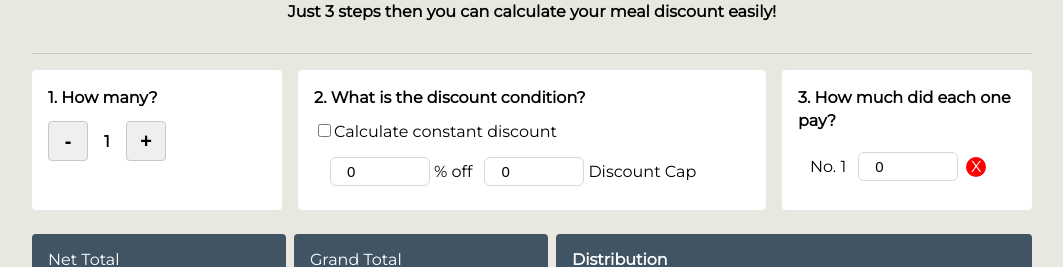
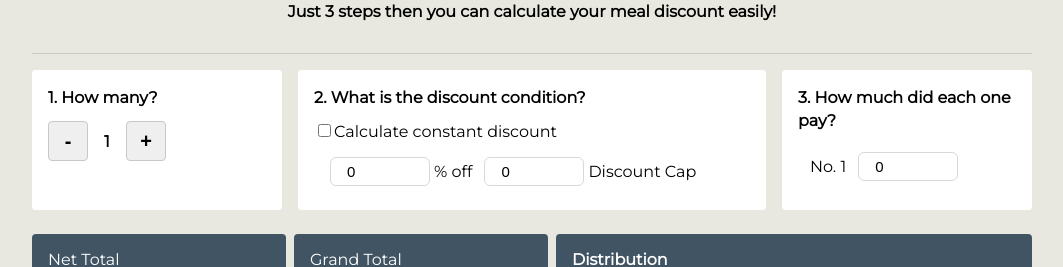
Before and after one commit to astider/betsu-betsu, a React (Create React App) app: page / in a window 1280 px wide. Shown: the part 141-408 px from the top of the page, without its empty margins (108-1171 px from the left). Built offline with nearby package versions, Linux system fonts and the light colour scheme.

Commit message:
Separate component + Remove X button

```diff
--- a/src/App.tsx
+++ b/src/App.tsx
@@ -3,8 +3,10 @@ import styled from 'styled-components';
 
 import Title from './components/Title';
 import Counter from './components/Counter';
+import DiscountCondition from './components/Step/DiscountCondition';
 import useMemberList from './hooks/use-member-list';
 import useDiscount from './hooks/use-discount';
+import PayList from './components/Step/PayList';
 
 const Container = styled.div`
   max-width: 1000px;
@@ -12,69 +14,6 @@ const Container = styled.div`
   @media(max-width: 768px) {
     padding: 0 5%;
   }
-`;
-
-const Input = styled.input`
-  border-radius: 6px;
-  border: 1px solid #d8d8d8;
-  padding: 5px 16px;
-  font-size: 15px;
-  outline: none;
-  box-sizing: border-box;
-  width: 100px;
-  margin-left: 8px;
-  @media (max-width: 768px) {
-    width: 60%;
-  }
-`;
-
-const DCInput = styled(Input)`
-  width: 100px;
-  @media (max-width: 768px) {
-    width: 80px;
-  }
-`;
-
-const RowText = styled.div`
-  margin: auto 4px;
-  text-align: center;
-  @media (max-width: 768px) {
-    font-size: 14px;
-  }
-`;
-
-const FlexRow = styled.div`
-  display: flex;
-  padding: 8px;
-  @media (max-width: 768px) {
-    padding: 8px 0;
-  }
-  // -webkit-transition: 1s ease-in-out;
-  // -moz-transition: 1s ease-in-out;
-  // -o-transition: 1s ease-in-out;
-  // transition: 1s ease-in-out;
-`;
-
-const CheckBoxDiv = styled.div`
-  cursor: pointer;
-  margin-bottom: 8px;
-`;
-
-const DelButton = styled.div`
-  margin: auto;
-  margin-left: 8px;
-  border-radius: 50%;
-  display: flex;
-  align-items: center;
-  cursor: pointer;
-  background-color: red;
-  width: 20px;
-  height: 20px;
-`;
-
-const Text = styled.p`
-  color: white;
-  margin: 0 auto;
 `;
 
 const Row = styled.div`
@@ -184,26 +123,20 @@ const App = () => {
         </StepColumn>
         <StepColumn>
           <StepTitle>2. What is the discount condition?</StepTitle>
-          <CheckBoxDiv onClick={toggleConstantDiscount}>
-            <input type="checkbox" checked={isConstantDiscount} />
-            Calculate constant discount
-          </CheckBoxDiv>
-          <FlexRow>
-            <DCInput value={discount.rate} onChange={(e) => setDiscount('rate', e.target.value)} disabled={isConstantDiscount} />
-            <RowText> % off</RowText>
-            <DCInput value={discount.cap} onChange={(e) => setDiscount('cap', e.target.value)} />
-            <RowText> {isConstantDiscount ? 'Discount' : 'Discount Cap'}</RowText>
-          </FlexRow>
+          <DiscountCondition
+            toggleConstantDiscount={toggleConstantDiscount}
+            isConstantDiscount={isConstantDiscount}
+            discount={discount}
+            setDiscount={setDiscount}
+          />
         </StepColumn>
         <StepColumn>
           <StepTitle>3. How much did each one pay?</StepTitle>
-          {memberList.map((member, i) => (
-            <FlexRow>
-              <RowText>No. {i + 1}</RowText>
-              <Input value={member.amount} type="number" onChange={e => setMemberList(i, 'amount', e.target.value)} />
-              <DelButton onClick={() => removeMember(i)}><Text>X</Text></DelButton>
-            </FlexRow>
-          ))}
+          <PayList
+            memberList={memberList}
+            setMemberList={setMemberList}
+            removeMember={removeMember}
+          />
         </StepColumn>
       </Row>
       <Row>
--- /dev/null
+++ b/src/components/Step/DiscountCondition.tsx
@@ -0,0 +1,72 @@
+import React from 'react';
+import styled from 'styled-components';
+
+const FlexRow = styled.div`
+  display: flex;
+  padding: 8px;
+  @media (max-width: 768px) {
+    padding: 8px 0;
+  }
+`;
+
+const CheckBoxDiv = styled.div`
+  cursor: pointer;
+  margin-bottom: 8px;
+`;
+
+const Input = styled.input`
+  border-radius: 6px;
+  border: 1px solid #d8d8d8;
+  padding: 5px 16px;
+  font-size: 15px;
+  outline: none;
+  box-sizing: border-box;
+  width: 100px;
+  margin-left: 8px;
+  @media (max-width: 768px) {
+    width: 60%;
+  }
+`;
+
+const DCInput = styled(Input)`
+  width: 100px;
+  @media (max-width: 768px) {
+    width: 80px;
+  }
+`;
+
+
+const RowText = styled.div`
+  margin: auto 4px;
+  text-align: center;
+  @media (max-width: 768px) {
+    font-size: 14px;
+  }
+`;
+
+interface IProps {
+  toggleConstantDiscount: any
+  isConstantDiscount: boolean
+  discount: any
+  setDiscount: any
+}
+
+const DiscountCondition: React.FC<IProps> = props => {
+  const { toggleConstantDiscount, isConstantDiscount, discount, setDiscount } = props;
+  return (
+    <>
+      <CheckBoxDiv onClick={toggleConstantDiscount}>
+        <input type="checkbox" checked={isConstantDiscount} />
+        Calculate constant discount
+      </CheckBoxDiv>
+      <FlexRow>
+        <DCInput value={discount.rate} onChange={(e) => setDiscount('rate', e.target.value)} disabled={isConstantDiscount} />
+        <RowText> % off</RowText>
+        <DCInput value={discount.cap} onChange={(e) => setDiscount('cap', e.target.value)} />
+        <RowText> {isConstantDiscount ? 'Discount' : 'Discount Cap'}</RowText>
+      </FlexRow>
+    </>
+  );
+};
+
+export default DiscountCondition;
--- /dev/null
+++ b/src/components/Step/PayList.tsx
@@ -0,0 +1,76 @@
+import React from 'react';
+import styled from 'styled-components';
+
+const FlexRow = styled.div`
+  display: flex;
+  padding: 8px;
+  @media (max-width: 768px) {
+    padding: 8px 0;
+  }
+`;
+
+const RowText = styled.div`
+  margin: auto 4px;
+  text-align: center;
+  @media (max-width: 768px) {
+    font-size: 14px;
+  }
+`;
+
+const Input = styled.input`
+  border-radius: 6px;
+  border: 1px solid #d8d8d8;
+  padding: 5px 16px;
+  font-size: 15px;
+  outline: none;
+  box-sizing: border-box;
+  width: 100px;
+  margin-left: 8px;
+  @media (max-width: 768px) {
+    width: 60%;
+  }
+`;
+
+// const DelButton = styled.div`
+//   margin: auto;
+//   margin-left: 8px;
+//   border-radius: 50%;
+//   display: flex;
+//   align-items: center;
+//   cursor: pointer;
+//   background-color: red;
+//   width: 20px;
+//   height: 20px;
+// `;
+
+// const Text = styled.p`
+//   color: white;
+//   margin: 0 auto;
+// `;
+
+interface IProps {
+  memberList: Member[]
+  setMemberList: any
+  removeMember: any
+}
+
+const PayList: React.FC<IProps> = props => {
+  const { memberList, setMemberList } = props;
+  return (
+    <>
+      {memberList.map((member, i) => (
+        <FlexRow>
+          <RowText>No. {i + 1}</RowText>
+          <Input
+            value={member.amount}
+            type="number"
+            onChange={e => setMemberList(i, 'amount', e.target.value)}
+          />
+          {/* <DelButton onClick={() => removeMember(i)}><Text>X</Text></DelButton> */}
+        </FlexRow>
+      ))}
+    </>
+  );
+};
+
+export default PayList;
```
